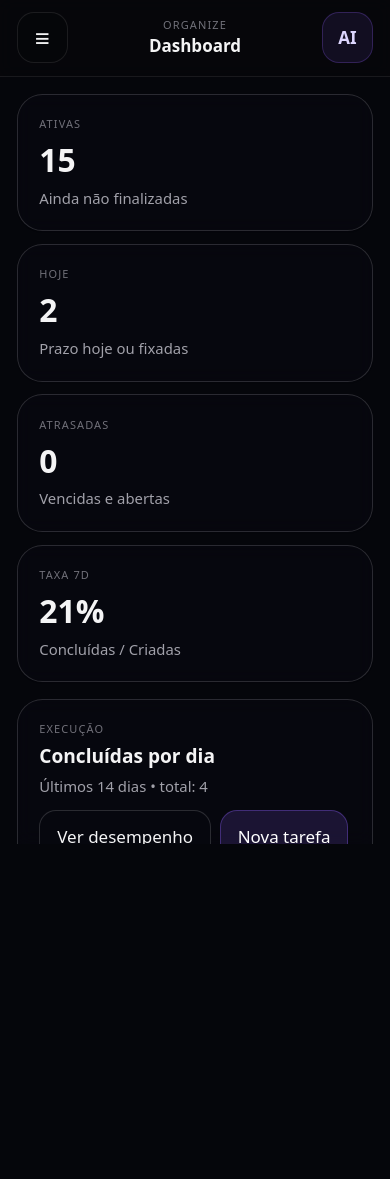
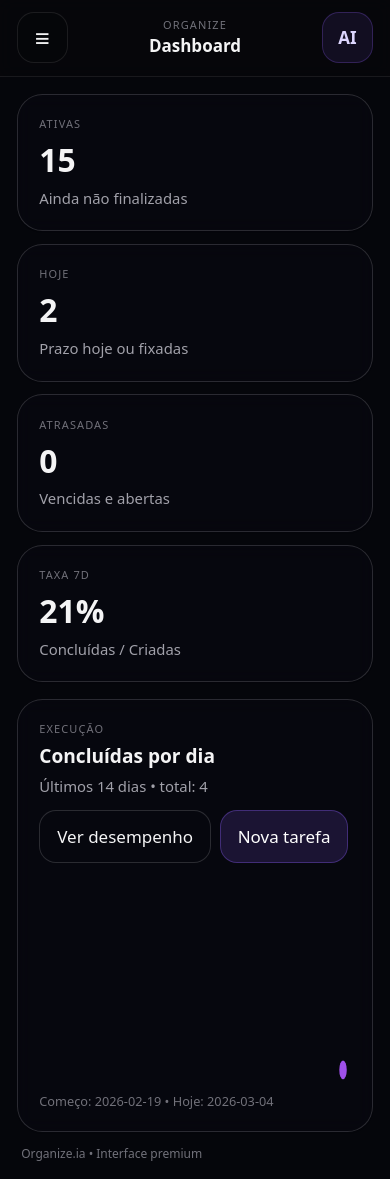
Before and after one commit to Russolokfor/organize-ia-new, a Next.js app: page /dashboard in a window 390 px wide. Before the commit the page ends 844 px from the top, so only its background shows below. Built offline with nearby package versions, Linux system fonts and the light colour scheme.

Commit message:
Fix mobile

```diff
--- a/src/app/globals.css
+++ b/src/app/globals.css
@@ -7,12 +7,11 @@
   --safe-top: env(safe-area-inset-top);
   --safe-bottom: env(safe-area-inset-bottom);
 
-  /* Cores base (dark) */
   --bg: #05060b;
-  --text: #f4f4f5; /* zinc-100 */
-  --muted: #a1a1aa; /* zinc-400 */
-  --muted2: #71717a; /* zinc-500 */
-  --border: rgba(63, 63, 70, 0.65); /* zinc-700/65 */
+  --text: #f4f4f5;
+  --muted: #a1a1aa;
+  --muted2: #71717a;
+  --border: rgba(63, 63, 70, 0.65);
 }
 
 html,
@@ -22,20 +21,10 @@ body {
   padding: 0;
   background: var(--bg);
   color: var(--text);
+
+  /* ✅ Definitivo: impede largura maior que viewport */
   max-width: 100vw;
-  overflow-x: hidden;
-}
-
-/* Base de fonte: maior e confortável */
-html {
-  font-size: 16px; /* desktop */
-}
-
-/* No celular, aumenta um pouco (fica mais “app”) */
-@media (max-width: 640px) {
-  html {
-    font-size: 17px;
-  }
+  overflow-x: clip; /* melhor que hidden para não criar “scroll invisível” */
 }
 
 body {
@@ -43,12 +32,22 @@ body {
   -webkit-font-smoothing: antialiased;
 }
 
-/* Corrige bug de altura no mobile (Safari/Chrome) */
+/* Fonte confortável */
+html {
+  font-size: 16px;
+}
+@media (max-width: 640px) {
+  html {
+    font-size: 17px;
+  }
+}
+
+/* Corrige altura mobile */
 .min-h-screen {
   min-height: 100dvh;
 }
 
-/* Fundo fixo e infinito */
+/* Fundo fixo */
 .app-bg {
   position: fixed;
   inset: 0;
@@ -71,30 +70,47 @@ body {
     var(--bg);
 }
 
-/* Evita zoom do iOS e mantém legível */
+/* Evita zoom iOS e mantém legível */
 input,
 select,
 textarea {
   font-size: 16px;
 }
 
-/* Remove highlight feio no mobile */
 button,
 a {
   -webkit-tap-highlight-color: transparent;
 }
 
-/* ========= Helpers ========= */
 @layer components {
-  /* Painel padrão do app */
+  /* ✅ Classe raiz definitiva contra overflow horizontal */
+  .layout-root {
+    width: 100%;
+    max-width: 100vw;
+    overflow-x: clip;
+    position: relative;
+  }
+
+  /* ✅ Container interno: garante que filhos flex/grid não “estourem” */
+  .layout-inner {
+    width: 100%;
+    max-width: 100%;
+    min-width: 0; /* IMPORTANTÍSSIMO para flex/grid */
+    overflow-x: clip;
+  }
+
+  /* Painel padrão */
   .panel {
     @apply rounded-3xl border shadow-sm backdrop-blur;
     border-color: var(--border);
     background: rgba(9, 10, 18, 0.45);
     color: var(--text);
+
+    /* ✅ evita qualquer card “forçar” largura */
+    max-width: 100%;
+    min-width: 0;
   }
 
-  /* Textos padrão */
   .text-muted {
     color: var(--muted);
   }
@@ -102,11 +118,11 @@ a {
     color: var(--muted2);
   }
 
-  /* Botões */
   .btn {
     @apply rounded-2xl px-4 py-3 font-medium transition border;
     border-color: var(--border);
     background: rgba(9, 10, 18, 0.55);
+    max-width: 100%;
   }
 
   .btn:hover {
@@ -123,12 +139,15 @@ a {
     background: rgba(139, 92, 246, 0.22);
   }
 
-  /* Inputs */
   .input {
     @apply w-full rounded-2xl border px-4 py-3 outline-none;
     border-color: var(--border);
     background: rgba(9, 10, 18, 0.55);
     color: var(--text);
+
+    /* ✅ inputs nunca estouram */
+    max-width: 100%;
+    min-width: 0;
   }
 
   .input::placeholder {
--- a/src/app/layout.tsx
+++ b/src/app/layout.tsx
@@ -11,13 +11,8 @@ import Topbar from "../components/shell/Topbar";
 import { ToastProvider } from "../components/ui/ToastProvider";
 import AlertInterceptor from "../components/ui/AlertInterceptor";
 
-export default function RootLayout({
-  children,
-}: {
-  children: React.ReactNode;
-}) {
+export default function RootLayout({ children }: { children: React.ReactNode }) {
   const pathname = usePathname();
-
   const isAuthRoute =
     pathname?.startsWith("/login") || pathname?.startsWith("/auth");
 
@@ -26,12 +21,13 @@ export default function RootLayout({
       <body>
         <div className="app-bg" />
 
+        <div className="layout-root">
           <ToastProvider>
             <AlertInterceptor />
 
             {isAuthRoute ? (
               <div
-              className="min-h-screen w-full"
+                className="min-h-screen w-full layout-inner"
                 style={{
                   paddingTop: "var(--safe-top)",
                   paddingBottom: "var(--safe-bottom)",
@@ -40,29 +36,30 @@ export default function RootLayout({
                 {children}
               </div>
             ) : (
-            <div className="min-h-screen w-full">
+              <div className="min-h-screen w-full layout-inner">
                 {/* Desktop */}
-              <div className="hidden lg:block">
-                <div className="mx-auto max-w-[1400px] px-4 py-4">
-                  <div className="grid gap-4 lg:grid-cols-[280px_1fr]">
+                <div className="hidden lg:block layout-inner">
+                  <div className="mx-auto max-w-[1400px] px-4 py-4 layout-inner">
+                    <div className="grid gap-4 lg:grid-cols-[280px_1fr] layout-inner">
                       <Sidebar />
-
-                    <div className="grid gap-4">
+                      <div className="grid gap-4 layout-inner">
                         <Topbar />
-
-                      <main className="panel p-5 md:p-6">{children}</main>
+                        <main className="panel p-5 md:p-6 layout-inner">
+                          {children}
+                        </main>
                       </div>
                     </div>
                   </div>
                 </div>
 
                 {/* Mobile */}
-              <div className="lg:hidden">
+                <div className="lg:hidden layout-inner">
                   <MobileShell>{children}</MobileShell>
                 </div>
               </div>
             )}
           </ToastProvider>
+        </div>
       </body>
     </html>
   );
--- a/src/components/shell/MobileShell.tsx
+++ b/src/components/shell/MobileShell.tsx
@@ -27,44 +27,48 @@ export default function MobileShell({ children }: { children: React.ReactNode })
   }, [pathname]);
 
   return (
-    <div className="min-h-screen w-full">
+    <div className="min-h-screen w-full layout-inner">
       {/* Topbar */}
-      <div className="sticky top-0 z-50 border-b border-zinc-800/60 bg-zinc-950/40 backdrop-blur">
+      <div className="sticky top-0 z-50 border-b border-zinc-800/60 bg-zinc-950/40 backdrop-blur layout-inner">
         <div
-          className="px-4 py-3 flex items-center justify-between gap-3"
+          className="px-4 py-3 flex items-center justify-between gap-3 layout-inner"
           style={{ paddingTop: "calc(12px + var(--safe-top))" }}
         >
           <button
             onClick={() => setOpen(true)}
-            className="h-12 w-12 rounded-2xl border border-zinc-800/70 bg-zinc-950/35 flex items-center justify-center"
+            className="h-12 w-12 rounded-2xl border border-zinc-800/70 bg-zinc-950/35 flex items-center justify-center shrink-0"
             aria-label="Abrir menu"
           >
             <span className="text-zinc-100 text-2xl leading-none">≡</span>
           </button>
 
-          <div className="flex-1 text-center">
+          {/* ✅ min-w-0 pra texto nunca estourar */}
+          <div className="flex-1 min-w-0 text-center">
             <div className="text-[11px] tracking-widest uppercase text-muted2">
               Organize
             </div>
-            <div className="text-base font-semibold text-zinc-100">
+            <div className="text-base font-semibold text-zinc-100 truncate">
               {activeLabel}
             </div>
           </div>
 
-          <div className="h-12 w-12 rounded-2xl border border-violet-500/25 bg-violet-500/10 flex items-center justify-center text-violet-200 font-semibold">
+          <div className="h-12 w-12 rounded-2xl border border-violet-500/25 bg-violet-500/10 flex items-center justify-center text-violet-200 font-semibold shrink-0">
             AI
           </div>
         </div>
       </div>
 
-      {/* Conteúdo (SEM panel externo — evita duplicação) */}
+      {/* Conteúdo */}
       <div
-        className="px-4 py-4 w-full max-w-screen-sm mx-auto"
+        className="px-4 py-4 w-full max-w-screen-sm mx-auto layout-inner"
         style={{ paddingBottom: "calc(16px + var(--safe-bottom))" }}
       >
-        <main className="w-full max-w-full overflow-x-hidden">{children}</main>
+        {/* ✅ clip/hidden aqui evita qualquer filho escapar */}
+        <main className="w-full max-w-full min-w-0 overflow-x-clip layout-inner">
+          {children}
+        </main>
 
-        <footer className="mt-3 text-[12px] text-muted2 px-1">
+        <footer className="mt-3 text-[12px] text-muted2 px-1 layout-inner">
           Organize.ia • Interface premium
         </footer>
       </div>
@@ -91,11 +95,11 @@ export default function MobileShell({ children }: { children: React.ReactNode })
           )}
         >
           <div
-            className="p-5"
+            className="p-5 layout-inner"
             style={{ paddingTop: "calc(18px + var(--safe-top))" }}
           >
-            <div className="flex items-center justify-between">
-              <div>
+            <div className="flex items-center justify-between gap-3 layout-inner">
+              <div className="min-w-0">
                 <div className="text-[11px] text-muted2 uppercase tracking-widest">
                   Organize
                 </div>
@@ -107,14 +111,14 @@ export default function MobileShell({ children }: { children: React.ReactNode })
 
               <button
                 onClick={() => setOpen(false)}
-                className="h-12 w-12 rounded-2xl border border-zinc-800/70 bg-zinc-950/35 flex items-center justify-center text-zinc-100"
+                className="h-12 w-12 rounded-2xl border border-zinc-800/70 bg-zinc-950/35 flex items-center justify-center text-zinc-100 shrink-0"
                 aria-label="Fechar menu"
               >
                 ✕
               </button>
             </div>
 
-            <div className="mt-6 grid gap-2">
+            <div className="mt-6 grid gap-2 layout-inner">
               {NAV.map((item) => {
                 const active = pathname?.startsWith(item.href);
                 return (
@@ -125,7 +129,7 @@ export default function MobileShell({ children }: { children: React.ReactNode })
                       setOpen(false);
                     }}
                     className={cn(
-                      "w-full text-left px-4 py-4 rounded-2xl border transition text-base",
+                      "w-full text-left px-4 py-4 rounded-2xl border transition text-base layout-inner",
                       active
                         ? "border-violet-500/30 bg-violet-500/10 text-zinc-100"
                         : "border-zinc-800/70 bg-zinc-950/35 text-zinc-200 hover:bg-zinc-950/45"
@@ -137,7 +141,7 @@ export default function MobileShell({ children }: { children: React.ReactNode })
               })}
             </div>
 
-            <div className="mt-6 panel p-4">
+            <div className="mt-6 panel p-4 layout-inner">
               <div className="text-[12px] text-muted2">Dica de execução</div>
               <div className="mt-1 text-base text-zinc-100">
                 Mantenha 5–8 tarefas no foco do dia.
```
Lines whose indentation alone changed are shown as unchanged.
